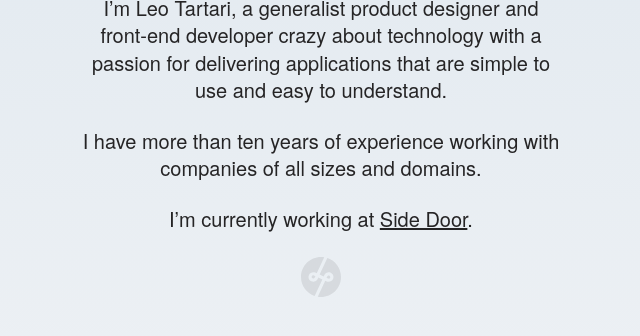
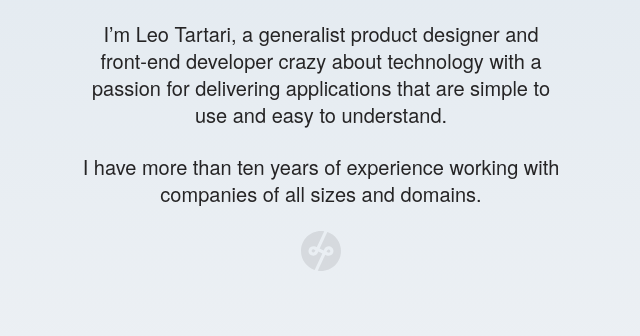
Before and after one commit to ltartari/ltartari.github.com, a Jekyll site: the page built from index.html, in a window 1280 px wide, cut to the strip 394-730 px from the top of the page. Shown: the whole strip, without its empty margins (319-959 px from the left). Built offline with Jekyll 4.4.1, drawn with Linux system fonts in a browser that asks for light colours.

Commit message:
Remove current work information

```diff
--- a/_data/introduction.yml
+++ b/_data/introduction.yml
@@ -3,6 +3,4 @@
   "I’m Leo Tartari, a generalist product designer and <i>front-end</i> developer crazy about technology with a passion for delivering applications that are simple to use and easy to understand."
 -
   "I have more than ten years of experience working with companies of all sizes and domains."
--
-  "I’m currently working at <a href='https://sidedooraccess.com'>Side Door</a>."
 ---
```
